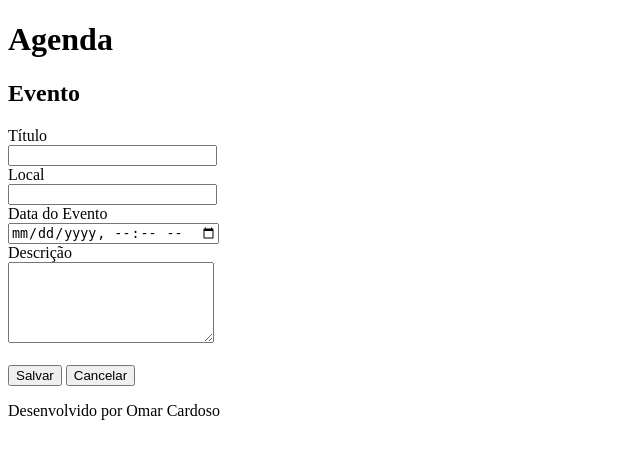
After one commit to OmarCardoso/App_desktop_Ibodonto_agenda_clinicas_odontologicas, a Django app: page /agenda/evento/ in a window 1280 px wide. The commit adds this page. Shown: the top 459 px of the page, without its empty margins (0-640 px from the left). Run offline with Django 4.2, Linux system fonts and the light colour scheme; a user stored in the database is signed in.

Commit message:
Incluido função e tela de autenticação

```diff
--- a/agenda/urls.py
+++ b/agenda/urls.py
@@ -16,10 +16,17 @@ Including another URLconf
 from django.contrib import admin
 from django.urls import path
 from core2 import views
+from django.views.generic import RedirectView
 
 urlpatterns = [
     path('admin/', admin.site.urls),
 #    path('eventos/<titulo_evento>/', views.eventos),
     path('agenda/', views.lista_eventos),
-    path('', views.index)
+    path('', RedirectView.as_view(url='/agenda/')),
+    path('login/', views.login_user),
+    path('login/submit', views.submit_login),
+    path('logout/', views.logout_user),
+    path('agenda/evento/', views.evento),
+    path('agenda/evento/submit', views.submit_evento)
+
 ]
--- a/core2/views.py
+++ b/core2/views.py
@@ -1,15 +1,61 @@
-from django.shortcuts import render, HttpResponse, redirect
+from django.shortcuts import render
+from django.shortcuts import redirect
 from core2.models import Evento
+from django.contrib.auth.decorators import login_required
+from django.contrib.auth import authenticate, login, logout
+from django.contrib import messages
+
 # Create your views here.
 
 #def eventos(request, titulo_evento):
 #    Evento.objects.get(titulo = titulo_evento)
 #    return HttpResponse(Evento.local)
 
+def login_user(request):
+    return render(request, 'login.html')
+
+def logout_user(request):
+    logout(request)
+    return redirect('/')
+
+def submit_login(request):
+    if request.POST:
+        username = request.POST.get('username')
+        password = request.POST.get('password')
+        usuario = authenticate(username=username, password=password)
+        if usuario is not None:
+            login(request, usuario)
+            return redirect('/')
+        else:
+            messages.error(request, "usuário ou senha invalido")
+    else:
+        redirect('/')
+
+
+@login_required(login_url='/login/')
 def lista_eventos(request):
-    evento = Evento.objects.all()
+    user = request.user
+    evento = Evento.objects.filter(usuario=usuario)
     dados = {'eventos': evento}
     return render(request, 'agenda.html', dados)
 
-def index(request):
-    return redirect('/agenda/')
+#def index(request):
+#    return redirect('/agenda/')
+
+@login_required(login_url='/login/')
+def evento(request):
+    return render(request, 'evento.html')
+
+def submit_evento(request):
+    if request.POST:
+        titulo = request.POST.get('titulo')
+        local = request.POST.get('local')
+        data_evento = request.POST.get('data_evento')
+        descricao = request.POST.get('descricao')
+        usuario = request.user
+        Evento.objects.create(titulo=titulo,
+                              local=local,
+                              data_evento=data_evento,
+                              descricao=descricao,
+                              usuario=usuario)
+    return redirect('/')
--- a/templates/agenda.html
+++ b/templates/agenda.html
@@ -2,6 +2,9 @@
 
 {% block content %}
     <h2>Agendamentos</h2>
+    <a href="evento/">
+        <button type="button"> Novo Evento</button>
+    </a>
     <ul style="font-size: 18px">
       {% for evento in eventos %}
           <li>{{ evento.titulo }} - {{ evento.get_data_evento }}</li>
--- /dev/null
+++ b/templates/evento.html
@@ -0,0 +1,32 @@
+{% extends "model-page.html" %}
+
+{% block content %}
+
+<h2>Evento</h2>
+
+<form action="submit" method="POST">{% csrf_token %}
+
+    <label>Título</label>
+    <br>
+    <input type="text" name="titulo" size="23">
+    <br>
+    <label>Local</label>
+    <br>
+    <input type="text" name="local" size="23">
+    <br>
+    <label>Data do Evento</label>
+    <br>
+    <input type="datetime-local" name="data_evento">
+    <br>
+    <label>Descrição</label>
+    <br>
+    <textarea name="descricao" rows="5" cols="23"></textarea>
+    <br><br>
+    <button type="submit"^>Salvar</button>
+    <a href="/">
+        <button type="button">Cancelar</button>
+    </a>
+</form>
+
+
+{% endblock %}
```
Also changed, not shown: templates/login.html (added, +28 -0 lines), db.sqlite3.
